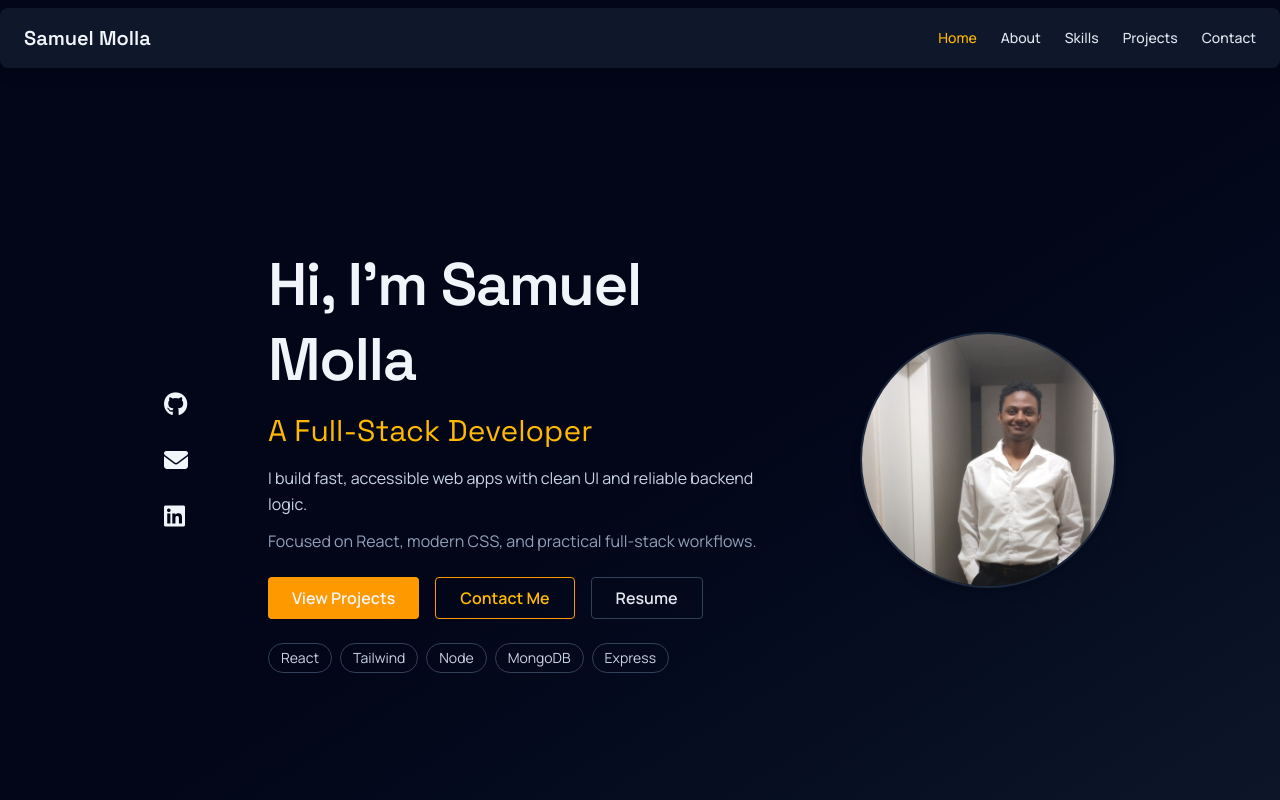
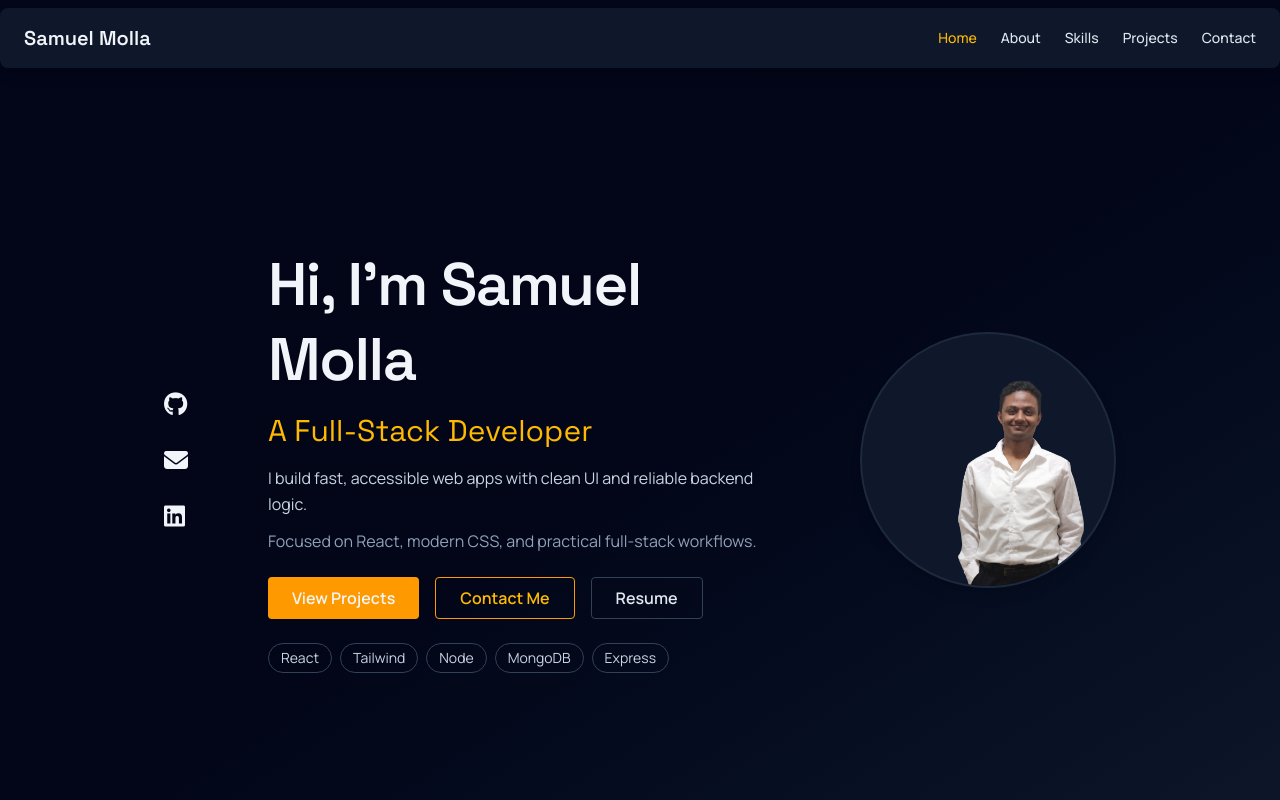
Before and after one commit to Mayufisha/Personal-Portfolio, a React (Vite) app in the folder React-Portfolio/: page / in a window 1280 px wide. Shown: the top 800 px of the page. Built offline with nearby package versions, Linux system fonts and the light colour scheme.

Commit message:
fix: use transparent home profile picture

```diff
--- a/React-Portfolio/src/Home.jsx
+++ b/React-Portfolio/src/Home.jsx
@@ -60,7 +60,7 @@ function Home({ setActive }) {
 
         <div className="w-40 h-40 md:w-64 md:h-64 shrink-0 rounded-full overflow-hidden border-2 border-slate-800 shadow-lg bg-slate-900">
           <img
-  src="/Images/samuel-profile.jpg"
+  src="/Images/samuel-profile.png"
   alt="Samuel Molla"
   className="block w-full h-full object-cover object-[center_25%]"
 />
```
Also changed, not shown: React-Portfolio/public/Images/samuel-profile.png (added).
